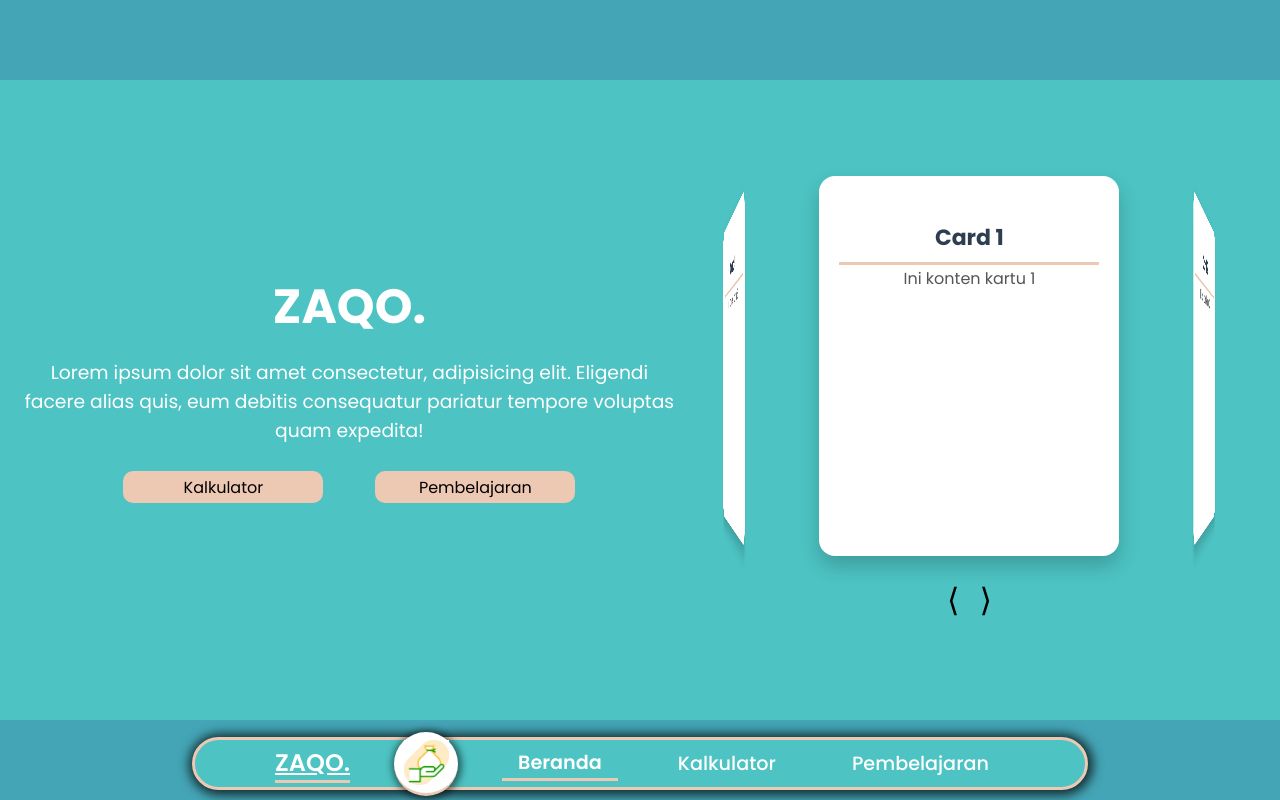
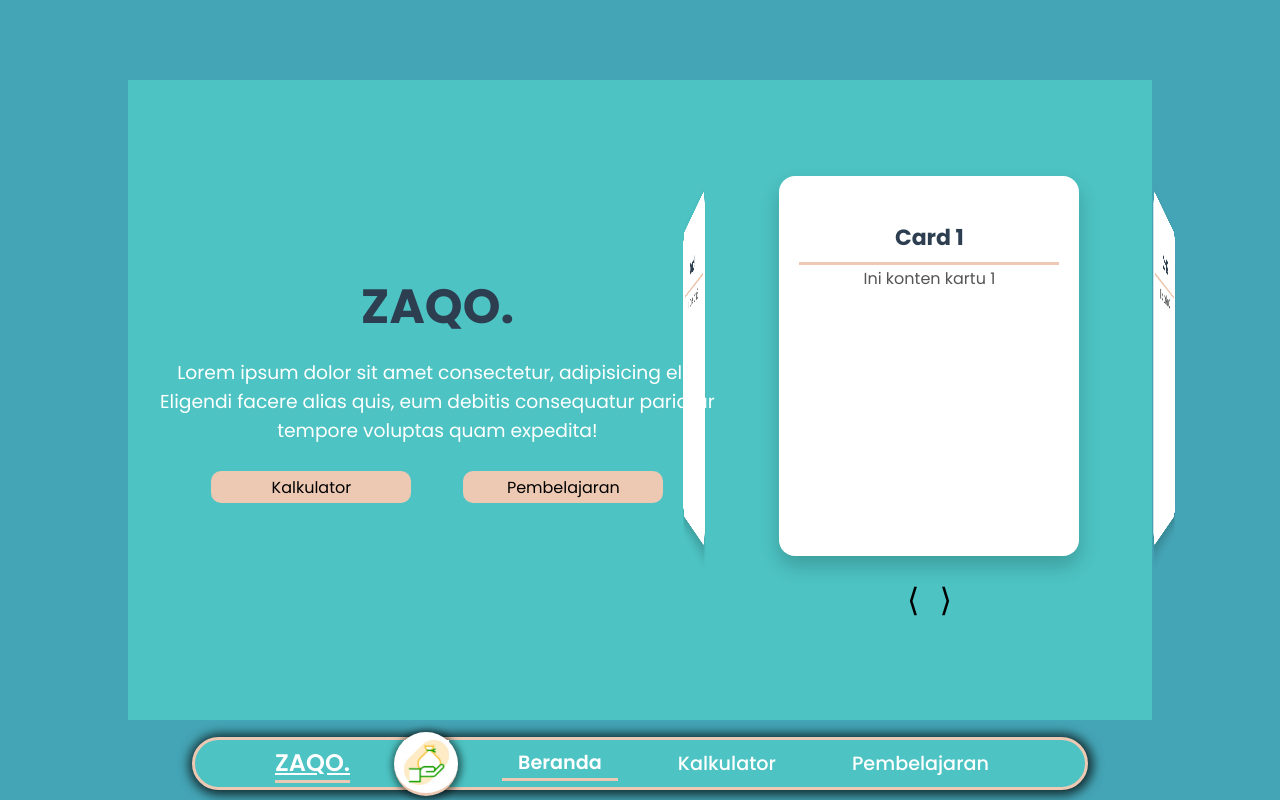
Before and after one commit to blackcatin/Zaqo, a React (Vite) app: page / in a window 1280 px wide. Built offline with nearby package versions, Linux system fonts and the light colour scheme.

Commit message:
hero.css changed

```diff
--- a/src/styles/hero.css
+++ b/src/styles/hero.css
@@ -2,11 +2,12 @@
     --blue: #4dc3c3;
     --gold: #edc9b3;
     --white: #ffffff;
+    --darkblue: #2c3e50;
 }
 
 .hero-container {
-    width: 100%;
-    max-width: 1400px;
+    width: 80%;
+    margin: auto;
     text-align: center;
     background: var(--blue);
     display: flex;
@@ -18,8 +19,8 @@
 }
 
 .hero-main h1 {
-    color: var(--white);
     font-size: 3rem;
+    color: var(--darkblue);
 }
 
 .hero-main h3 {
```
